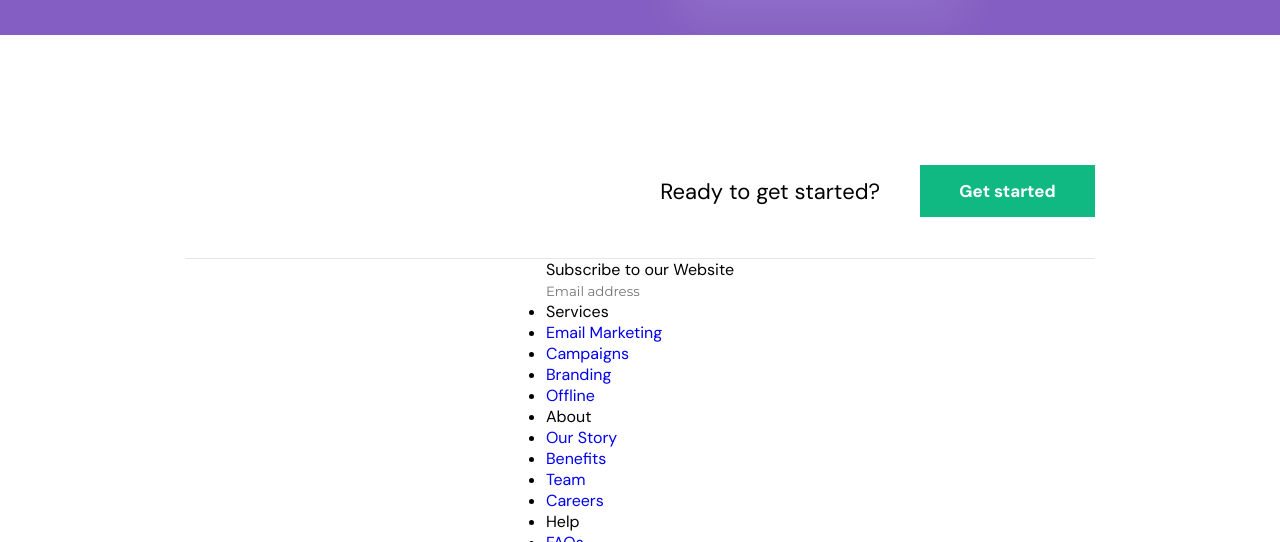
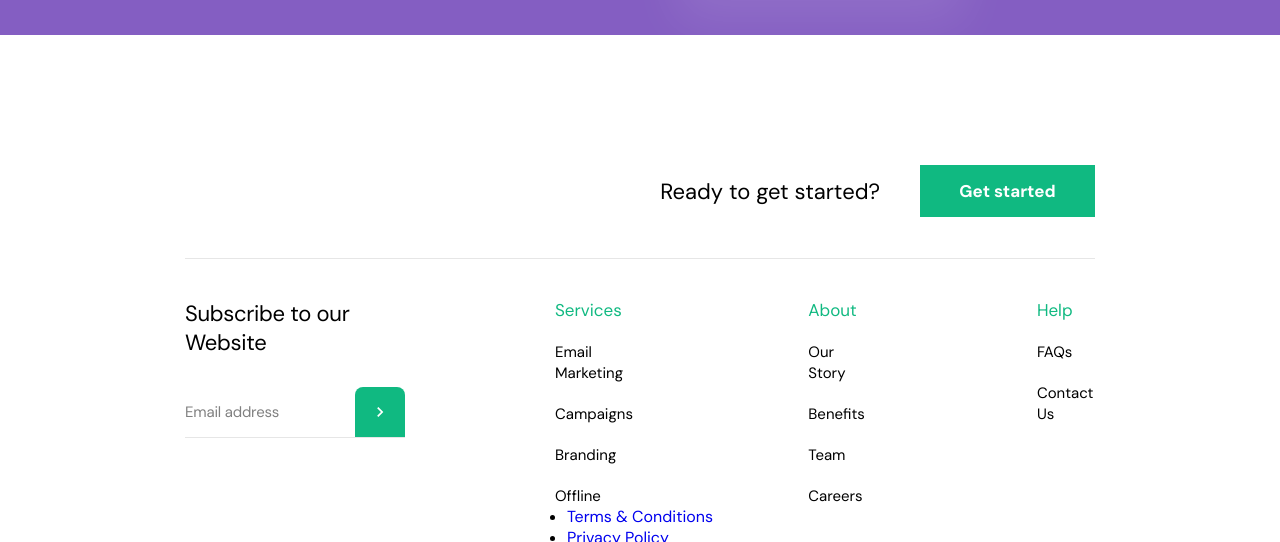
Before and after one commit to Maxim93mk/Shopper_Landing_Page, a plain HTML site: page index.html in a window 1280 px wide. Shown: the part 6345-6887 px from the top of the page. Drawn offline with Linux system fonts and the light colour scheme.

Commit message:
FOOTER секция center - готово

```diff
--- a/index.html
+++ b/index.html
@@ -384,41 +384,42 @@
                     </div>
                 </div>
                 <div class="center-right">
-                    <div class="center-right__link-list">
-                        <ul class="center-right__link-list__ul">
-                            <li class="center-right__link-list__ul-title">Services</li>
-                            <li><a href="#"class="center-right__link-list__ul_a">Email Marketing</a></li>
-                            <li><a href="#"class="center-right__link-list__ul_a">Campaigns</a></li>
-                            <li><a href="#"class="center-right__link-list__ul_a">Branding</a></li>
-                            <li><a href="#"class="center-right__link-list__ul_a">Offline</a></li>
-                        </ul>
-                        <ul class="center-right__link-list__ul">
-                            <li class="center-right__link-list__ul-title">About</li>
-                            <li><a href="#"class="center-right__link-list__ul_a">Our Story</a></li>
-                            <li><a href="#"class="center-right__link-list__ul_a">Benefits</a></li>
-                            <li><a href="#"class="center-right__link-list__ul_a">Team</a></li>
-                            <li><a href="#"class="center-right__link-list__ul_a">Careers</a></li>
-                        </ul>
-                        <ul class="center-right__link-list__ul">
-                            <li class="center-right__link-list__ul-title">Help</li>
-                            <li><a href="#"class="center-right__link-list__ul_a">FAQs</a></li>
-                            <li><a href="#"class="center-right__link-list__ul_a">Contact Us</a></li>
-                        </ul>
-                    </div>
+                    <ul class="center-right_ul">
+                        <li class="center-right_ul-title">Services</li>
+                        <li><a href="#" class="center-right_ul_a">Email Marketing</a></li>
+                        <li><a href="#" class="center-right_ul_a">Campaigns</a></li>
+                        <li><a href="#" class="center-right_ul_a">Branding</a></li>
+                        <li><a href="#" class="center-right_ul_a">Offline</a></li>
+                    </ul>
+                    <ul class="center-right_ul">
+                        <li class="center-right_ul-title">About</li>
+                        <li><a href="#" class="center-right_ul_a">Our Story</a></li>
+                        <li><a href="#" class="center-right_ul_a">Benefits</a></li>
+                        <li><a href="#" class="center-right_ul_a">Team</a></li>
+                        <li><a href="#" class="center-right_ul_a">Careers</a></li>
+                    </ul>
+                    <ul class="center-right_ul">
+                        <li class="center-right_ul-title">Help</li>
+                        <li><a href="#" class="center-right_ul_a">FAQs</a></li>
+                        <li><a href="#" class="center-right_ul_a">Contact Us</a></li>
+                    </ul>
                 </div>
             </section>
             <section class="end">
                 <div class="end-left__link-list">
                     <ul class="end-left__link-list__ul">
-                        <li><a href="#"class="end-left__link-list__ul_a">Terms & Conditions</a></li>
-                        <li><a href="#"class="end-left__link-list__ul_a">Privacy Policy</a></li>
+                        <li><a href="#" class="end-left__link-list__ul_a">Terms & Conditions</a></li>
+                        <li><a href="#" class="end-left__link-list__ul_a">Privacy Policy</a></li>
                     </ul>
                 </div>
                 <div class="end-right">
                     <ul class="end-right__link-list__ul">
-                        <li><a href="#"class="end-right__link-list__ul_a"><img src="./img/facebook_icon.svg" alt="Иконка facebook"></a></li>
-                        <li><a href="#"class="end-right__link-list__ul_a"><img src="./img/twitter_icon.svg" alt="Иконка twitter"></a></li>
-                        <li><a href="#"class="end-right__link-list__ul_a"><img src="./img/instagram_icon.svg" alt="Иконка instagram"></a></li>
+                        <li><a href="#" class="end-right__link-list__ul_a"><img src="./img/facebook_icon.svg"
+                                    alt="Иконка facebook"></a></li>
+                        <li><a href="#" class="end-right__link-list__ul_a"><img src="./img/twitter_icon.svg"
+                                    alt="Иконка twitter"></a></li>
+                        <li><a href="#" class="end-right__link-list__ul_a"><img src="./img/instagram_icon.svg"
+                                    alt="Иконка instagram"></a></li>
                     </ul>
                 </div>
             </section>
--- a/scss/buttons.scss
+++ b/scss/buttons.scss
@@ -156,3 +156,17 @@ button {
 		background-color: var(--new_launches_switch_btn_color_3);
 	}
 }
+
+/* Кнопка подтверждения e-mail */
+.center-left__email-form__button{
+	border-radius: 8px 8px 0px 0px;
+	max-width: 50px;
+	max-height: 50px;
+	width: 100%;
+	height: 100%;
+	background-image:url(../img/email_arr.svg);
+	background-position: center;
+	padding: 25px;
+	background-color: var(--first_main_color);
+	background-repeat: no-repeat;
+}
--- a/scss/forms.scss
+++ b/scss/forms.scss
@@ -1,6 +1,8 @@
 $color_1: var(--input_text_color);
 $color_2: var(--input_placeholder_color);
-$font-family_1: 'Montserrat', sans-serif;
+$font-family_1: "Montserrat", sans-serif;
+$font-family_2: "DM Sans", sans-serif;
+
 
 /* Стили кнопок */
 @import "./buttons.css";
@@ -19,3 +21,15 @@ input {
 		color: $color_2;
 	}
 }
+/* Поле для e-mail */
+.center-left__email-form__input {
+	font-family: $font-family_2;
+	color: $color_1;
+	font-size: 15px;
+	font-weight: 400;
+	line-height: 20px;
+	letter-spacing: -0.2px;
+	&::placeholder {
+		color: #808080;
+	}
+}
--- a/scss/style.scss
+++ b/scss/style.scss
@@ -403,4 +403,50 @@ footer {
 			color: var(--first_text_color);
 		}
 	}
+	.center {
+		display: flex;
+		margin-top: 40px;
+		gap: 150px;
+		&-left {
+			display: flex;
+			flex-direction: column;
+			align-items: flex-start;
+			gap: 30px;
+			&__email-descr {
+				font-size: 22px;
+				font-weight: 400;
+				max-width: 165px;
+				line-height: 29px;
+				letter-spacing: -0.3px;
+				width: 100%;
+			}
+			&__email-form {
+				display: flex;
+				border-bottom: 1px solid var(--footer_start_section_color_border_bottom);
+				align-items: center;
+				max-width: 289px;
+				width: 100%;
+			}
+		}
+		&-right {
+			display: flex;
+			gap: 172px;
+			&_ul {
+				display: flex;
+				flex-direction: column;
+				gap: 20px;
+				list-style: none;
+				&-title {
+					color: var(--first_main_color);
+					font-size: 17px;
+					font-weight: 400;
+				}
+				&_a {
+					color: var(--first_text_color);
+					font-size: 15px;
+					font-weight: 400;
+				}
+			}
+		}
+	}
 }
```
Also changed, not shown: css/buttons.css, css/forms.css, css/style.css, img/email_arr.svg (added), 3 other files.
